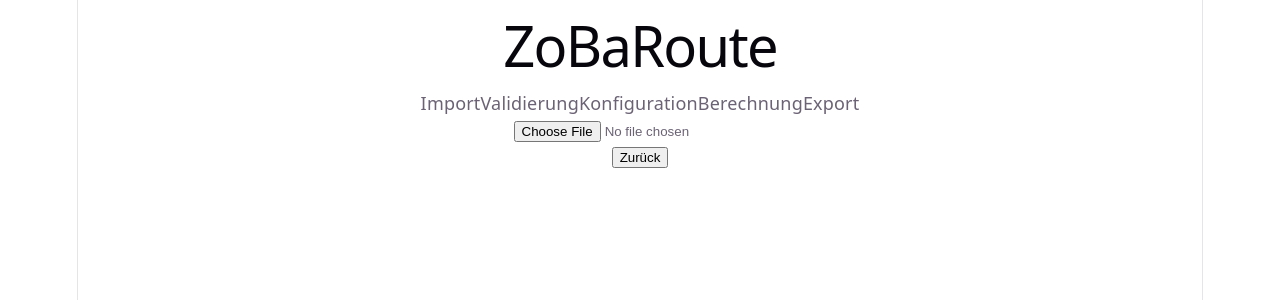
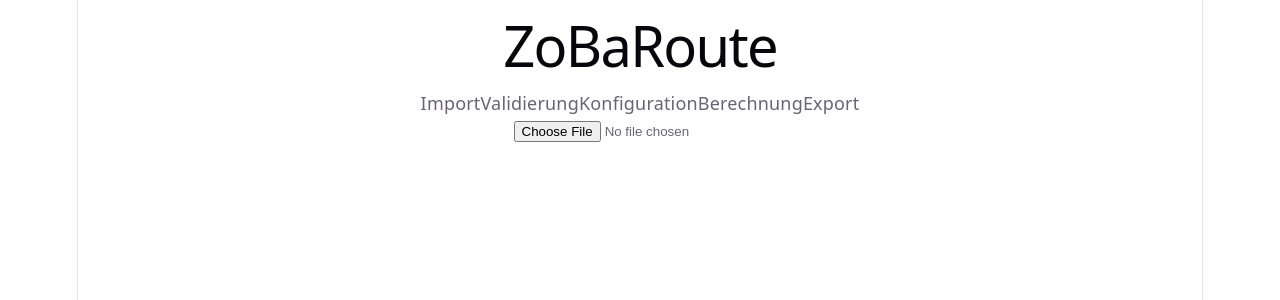
Before and after one commit to furrer-stefan/zobaroute, a React app in the folder frontend/: page / in a window 1280 px wide. Shown: the top 300 px of the page. Built offline with nearby package versions, Linux system fonts and the light colour scheme; the HTML template or start-up script is replaced by a standard one.

Commit message:
Remove back butto from page 1

```diff
--- a/frontend/src/App.jsx
+++ b/frontend/src/App.jsx
@@ -29,7 +29,7 @@ function App() {
       {step === 3 && <Step3ConfigurationPage setConfig={setConfig} next={next} />}
       {step === 4 && <Step4CalculationPage config={config} setRoutes={setRoutes} routes={routes} next={next} />}
       {step === 5 && <Step5ExportPage routes={routes} goTo={goTo} setOrders={setOrders} setConfig={setConfig} setRoutes={setRoutes} />}
-      <button onClick={back}>Zurück</button>
+      {step > 1 && <button onClick={back}>Zurück</button>}
     </div>
   )
 }
```
